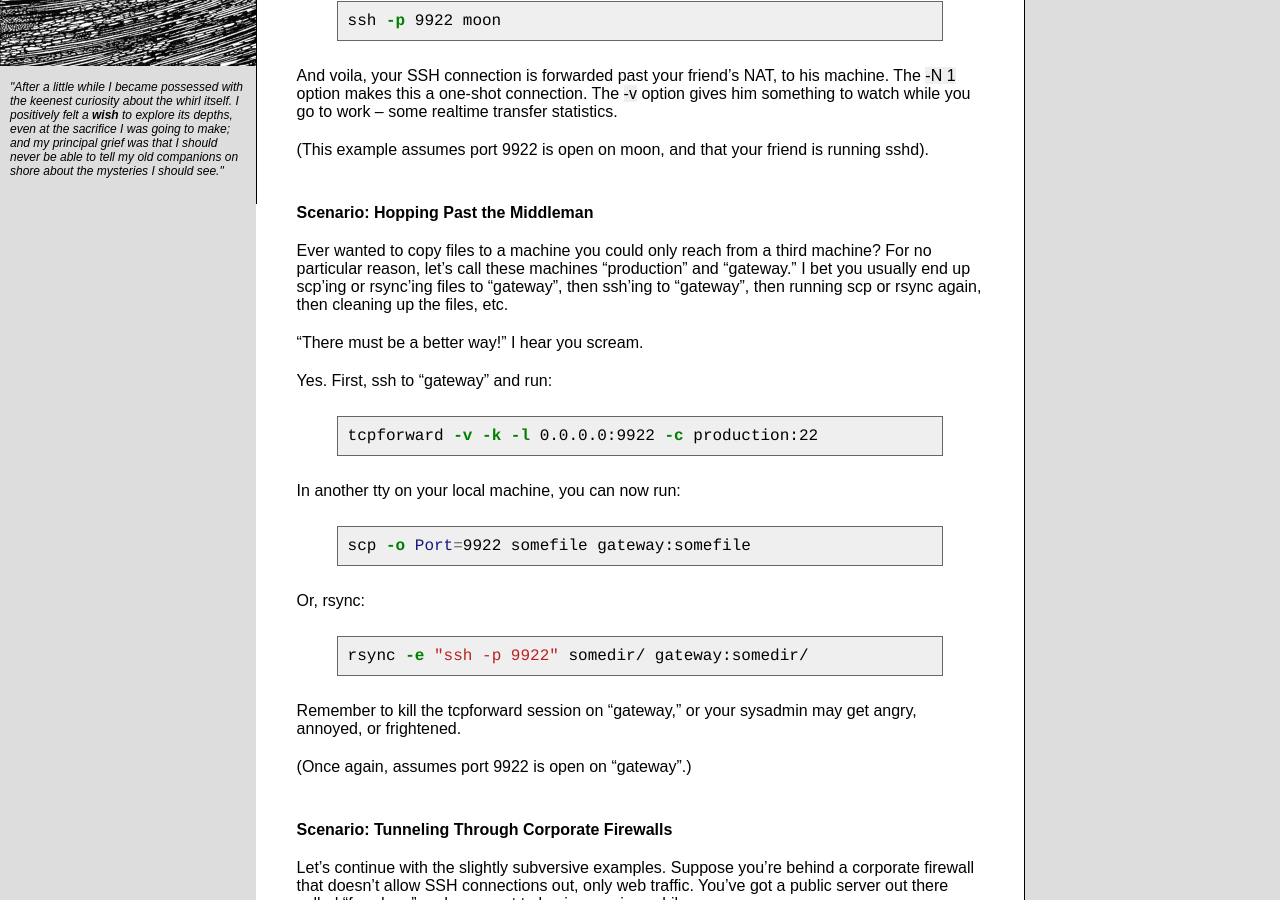
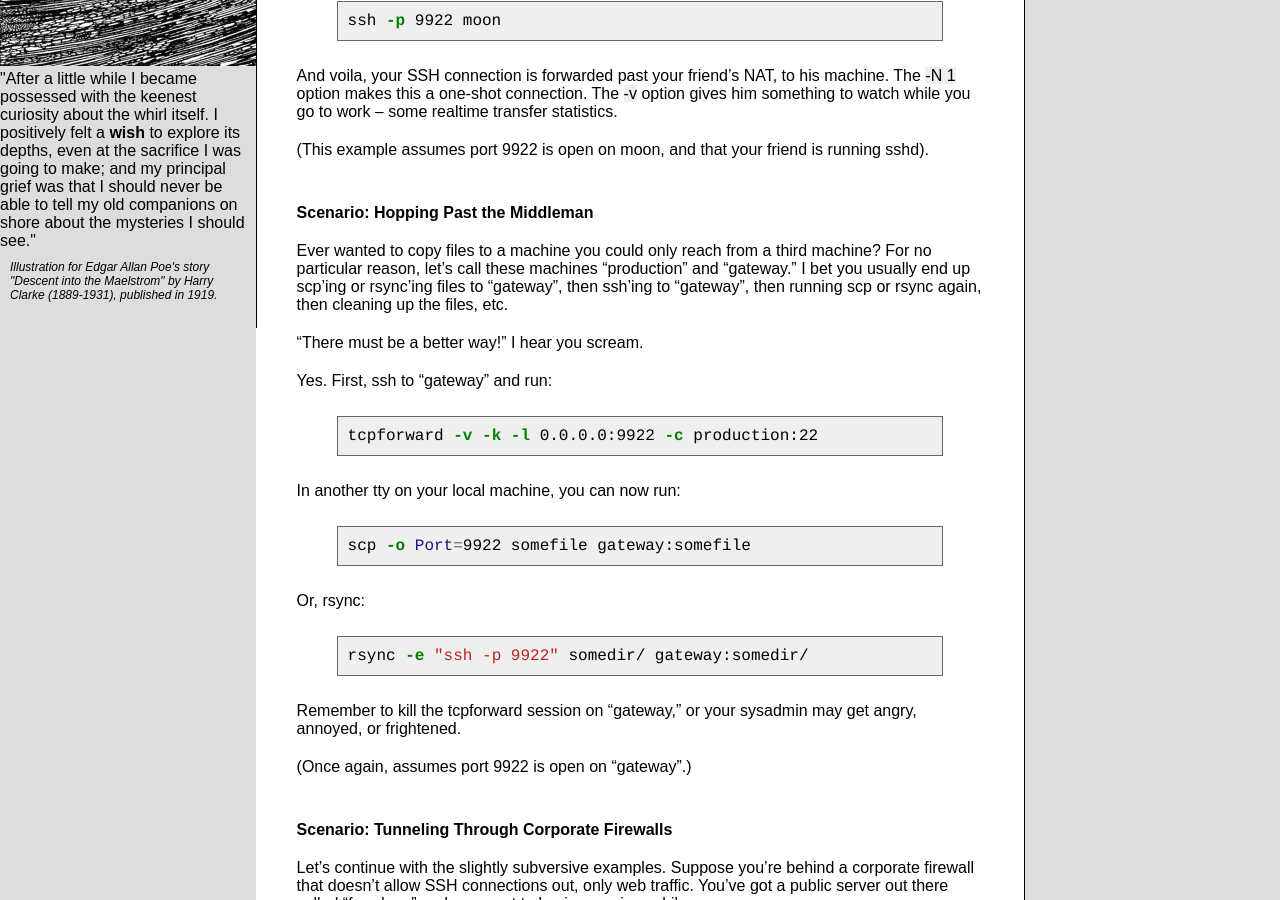
Before and after one commit to acg/acg.github.com, a Jekyll site: the page built from index.html, in a window 1280 px wide and 900 px high, scrolled down 690 px. Built offline with Jekyll 4.4.1, drawn with Linux system fonts in a browser that asks for light colours; Markdown is read by kramdown in place of the engine named in the settings.

Commit message:
add credit to illustration

```diff
--- a/_includes/leftcol.html
+++ b/_includes/leftcol.html
@@ -1,2 +1,5 @@
       <img src="{{ page.root }}/images/maelstrom.png" />
-      <p>"After a little while I became possessed with the keenest curiosity about the whirl itself. I positively felt a <b>wish</b> to explore its depths, even at the sacrifice I was going to make; and my principal grief was that I should never be able to tell my old companions on shore about the mysteries I should see."</p>
+
+      <blockquote>"After a little while I became possessed with the keenest curiosity about the whirl itself. I positively felt a <b>wish</b> to explore its depths, even at the sacrifice I was going to make; and my principal grief was that I should never be able to tell my old companions on shore about the mysteries I should see."</blockquote>
+
+      <p class="caption">Illustration for Edgar Allan Poe's story "Descent into the Maelstrom" by Harry Clarke (1889-1931), published in 1919.</p>
```
